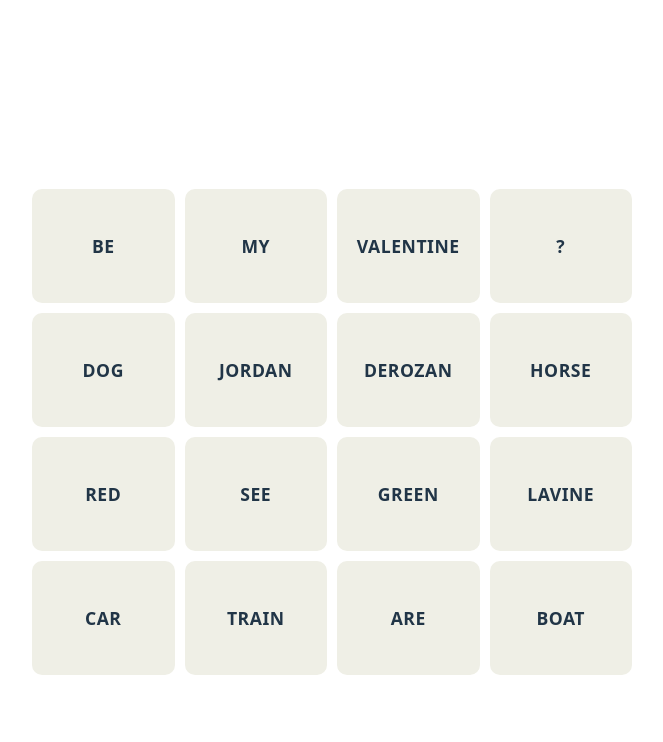
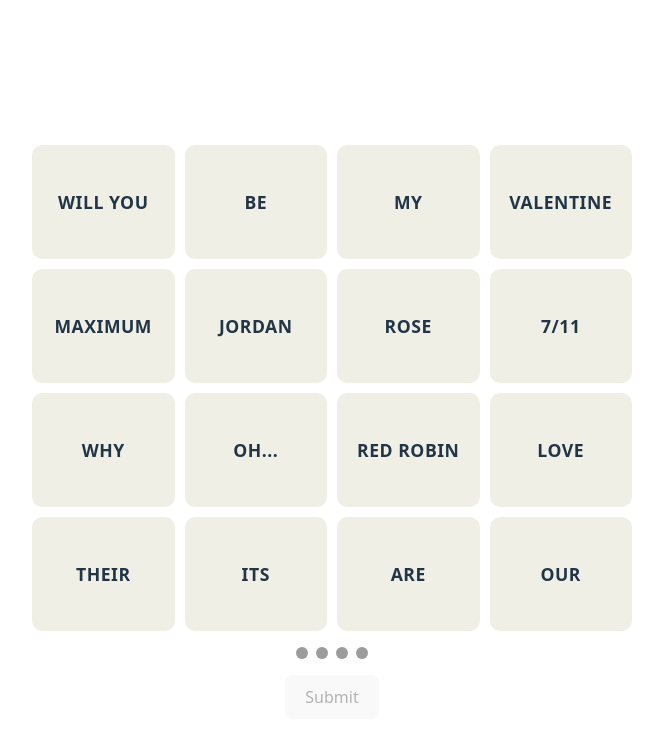
Before and after one commit to zbernales/valentine, a React (Vite) app: page / in a window 1280 px wide. Shown: the top 742 px of the page, without its empty margins (308-971 px from the left). Built offline with nearby package versions, Linux system fonts and the light colour scheme.

Commit message:
Added lives and answer logic

```diff
--- a/src/Connections.css
+++ b/src/Connections.css
@@ -1,9 +1,11 @@
 .connections-page {
   height: 100vh;
   display: flex;
+  flex-direction: column;
   justify-content: center;
   align-items: center;
   background-color: white;
+  gap: 16px;
   font-family: system-ui, -apple-system, Segoe UI, Roboto, sans-serif;
 }
 
@@ -74,3 +76,22 @@
 .selectedTtile:active {
   transform: scale(0.97);
 }
+
+.lives {
+  display: flex;
+  gap: 8px;
+}
+
+.life {
+  width: 12px;
+  height: 12px;
+  background: rgb(155, 155, 155);
+  border-radius: 50%;
+}
+
+.lostLiife {
+  width: 12px;
+  height: 12px;
+  background: rgb(250, 248, 248);
+  border-radius: 50%;
+}
--- a/src/Connections.jsx
+++ b/src/Connections.jsx
@@ -3,12 +3,26 @@
 
 export default function Connections() {
   const [selectedTiles, setSelectedTiles] = useState([])
+  const [pastGuesses, setPastGuesses] = useState([])
+  const [lives, setLives] = useState(4);
   const words = [
-    "BE", "MY", "VALENTINE", "?",
-    "DOG", "JORDAN", "DEROZAN", "HORSE",
-    "RED", "SEE", "GREEN", "LAVINE",
-    "CAR", "TRAIN", "ARE", "BOAT"
+    "WILL YOU", "BE", "MY", "VALENTINE",
+    "MAXIMUM", "JORDAN", "ROSE", "7/11",
+    "WHY", "OH...", "RED ROBIN", "LOVE",
+    "THEIR", "ITS", "ARE", "OUR"
   ];
+  const answers = [
+    new Set([2, 12, 13, 15]),
+    new Set([1, 8, 9, 14]),
+    new Set([3, 5, 6, 11]),
+    new Set([0, 4, 7, 10])
+  ];
+  const categories = [
+    "POSSESSIVE ADJECTIVES",
+    "LETTER HOMOPHONES",
+    "CONTAINS 'STRANGER THINGS' CHARACTERS",
+    "LEGENDARY CHICAGO BULLS (AND DENZEL VALENTINE)"
+  ]
   const handleSelect = (idx) => {
     if (!selectedTiles.includes(idx) && selectedTiles.length !== 4) {
       setSelectedTiles([...selectedTiles, idx]);
@@ -16,15 +30,48 @@
       setSelectedTiles(selectedTiles.filter(i => i !== idx));
     }
   }
+  const handleSubmit = () => {
+    if (answers.some(answerSet => selectedTiles.every(idx => answerSet.has(idx)))) {
+      alert('Correct');
+    }
+    else if (pastGuesses.some(guessesSet => selectedTiles.every(idx => guessesSet.has(idx)))) {
+      alert('Already Guessed')
+    }
+    else {
+      alert('Incorrect');
+      setLives(lives - 1);
+    }
+    setPastGuesses([...pastGuesses, new Set(selectedTiles)]);
+  }
   return (
     <div className="connections-page">
       <div className="grid">
         {words.map((word, idx) => (
-          <div key={idx} className={selectedTiles.includes(idx) ? "selectedTile" : "tile"} onClick={() => handleSelect(idx)}>
+          <div
+            key={idx}
+            className={selectedTiles.includes(idx) ? "selectedTile" : "tile"}
+            onClick={() => handleSelect(idx)}
+          >
             {word}
           </div>
         ))}
       </div>
+
+      <div className="lives">
+        {lives >= 1 && (<div className="life" />)}
+        {lives >= 2 && (<div className="life" />)}
+        {lives >= 3 && (<div className="life" />)}
+        {lives >= 4 && (<div className="life" />)}
+      </div>
+
+      <button
+        className="submit-button"
+        disabled={selectedTiles.length !== 4}
+        onClick={() => handleSubmit()}
+      >
+        Submit
+      </button>
+
     </div>
   );
 }
```
